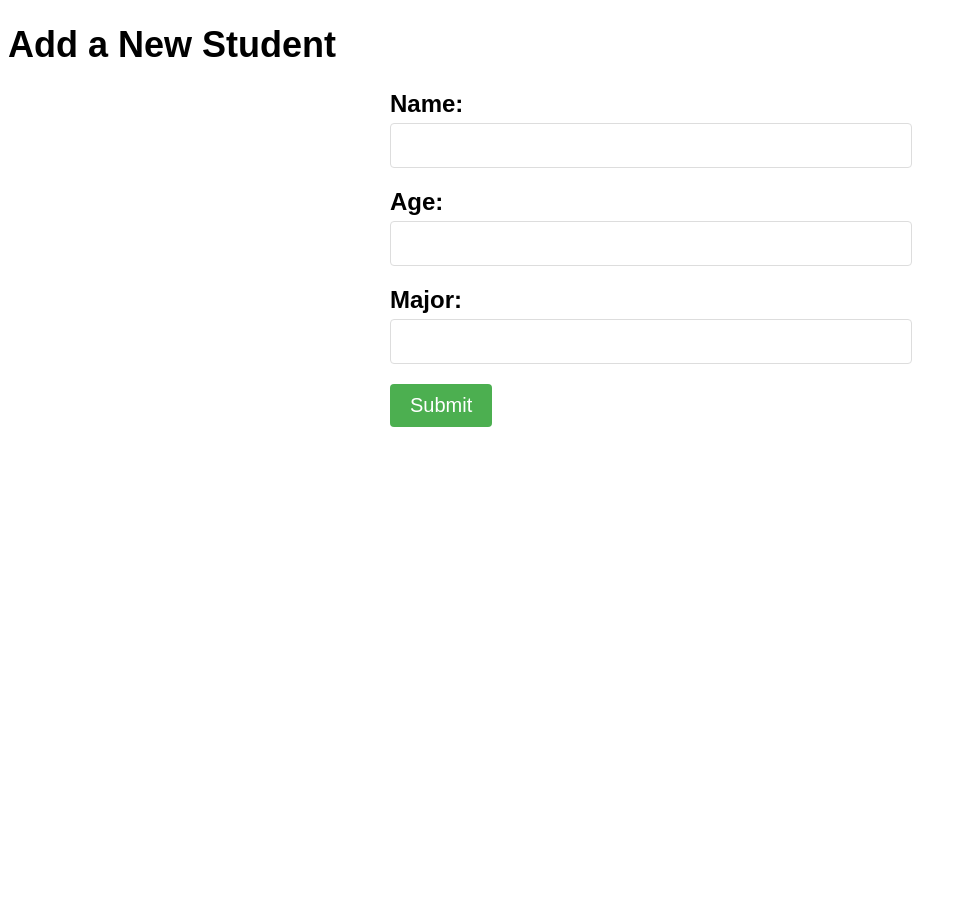
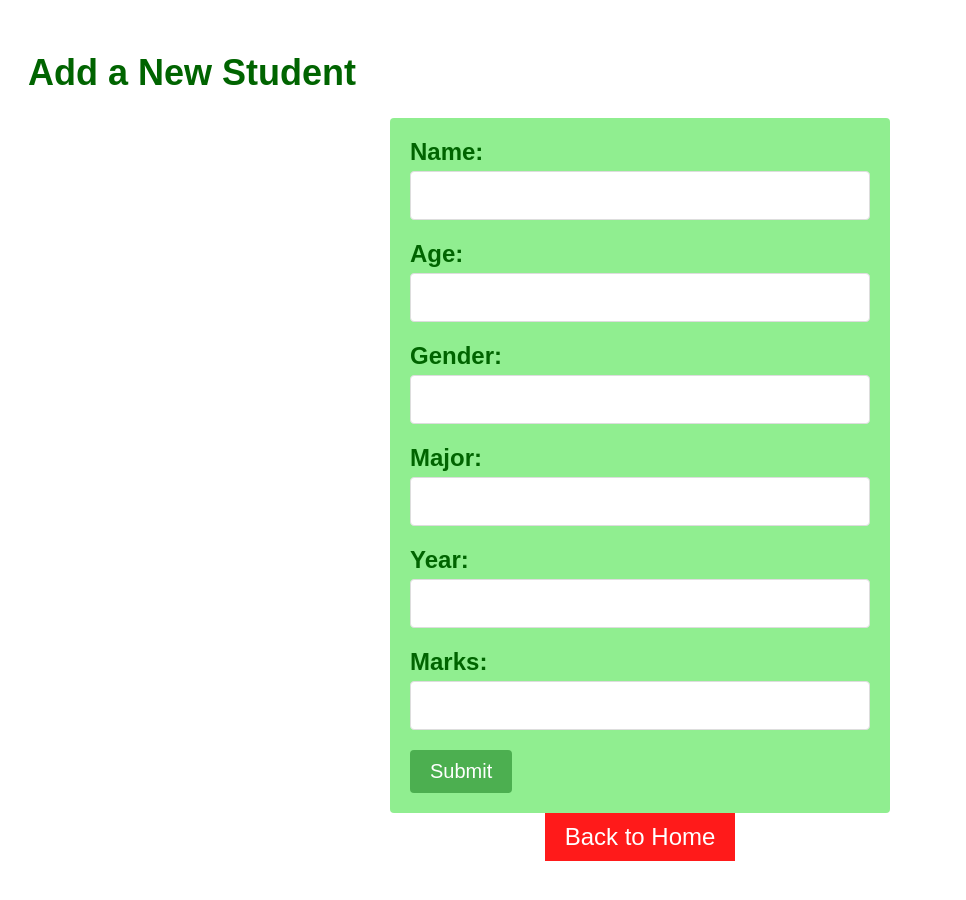
Before and after one commit to Ajaysudhakar/schoolapp, a plain HTML site: page add_student.html in a window 1280 px wide. Shown: the whole page, without its empty margins (0-966 px from the left). Before the commit the page ends 800 px from the top, so only its background shows below. Drawn offline with Linux system fonts and the light colour scheme.

Commit message:
Update add_student.html

```diff
--- a/add_student.html
+++ b/add_student.html
@@ -5,15 +5,38 @@
         body {
             font-size: 24px;
             font-family: Arial, sans-serif;
+            padding: 20px;
         }
 
         h1 {
             font-size: 36px;
+            color: darkgreen;
+        }
+
+        .back-button {
+            text-align: center;
+            margin-bottom: 20px;
+        }
+
+        .back-button a {
+            display: inline-block;
+            padding: 10px 20px;
+            background-color: #ff1a1a;
+            color: white;
+            text-decoration: none;
+        }
+
+        .back-button a:hover {
+            background-color: #e60000;
         }
 
         .form-container {
             max-width: 500px;
-            margin: 20px auto;
+            margin: 0 auto;
+            background-color: lightgreen;
+            padding: 20px;
+            border-radius: 4px;
+            box-sizing: border-box;
         }
 
         .form-group {
@@ -24,18 +47,21 @@
             display: block;
             font-weight: bold;
             margin-bottom: 5px;
+            color: darkgreen;
         }
 
         .form-group input {
             width: 100%;
-            padding: 10px;
+            padding: 12px;
             font-size: 20px;
             border-radius: 4px;
             border: 1px solid #ddd;
+            box-sizing: border-box;
         }
 
         .submit-button {
             display: block;
+            margin-top: 20px;
             padding: 10px 20px;
             border: none;
             border-radius: 4px;
@@ -65,11 +91,26 @@
                 <input type="number" id="age" name="age" required>
             </div>
             <div class="form-group">
+                <label for="gender">Gender:</label>
+                <input type="text" id="gender" name="gender" required>
+            </div>
+            <div class="form-group">
                 <label for="major">Major:</label>
                 <input type="text" id="major" name="major" required>
+            </div>
+            <div class="form-group">
+                <label for="year">Year:</label>
+                <input type="number" id="year" name="year" required>
+            </div>
+            <div class="form-group">
+                <label for="marks">Marks:</label>
+                <input type="number" id="marks" name="marks" required>
             </div>
             <button type="submit" class="submit-button">Submit</button>
         </form>
     </div>
+    <div class="back-button">
+        <a href="/">Back to Home</a>
+    </div>
 </body>
-</html>
+<html/>
```
